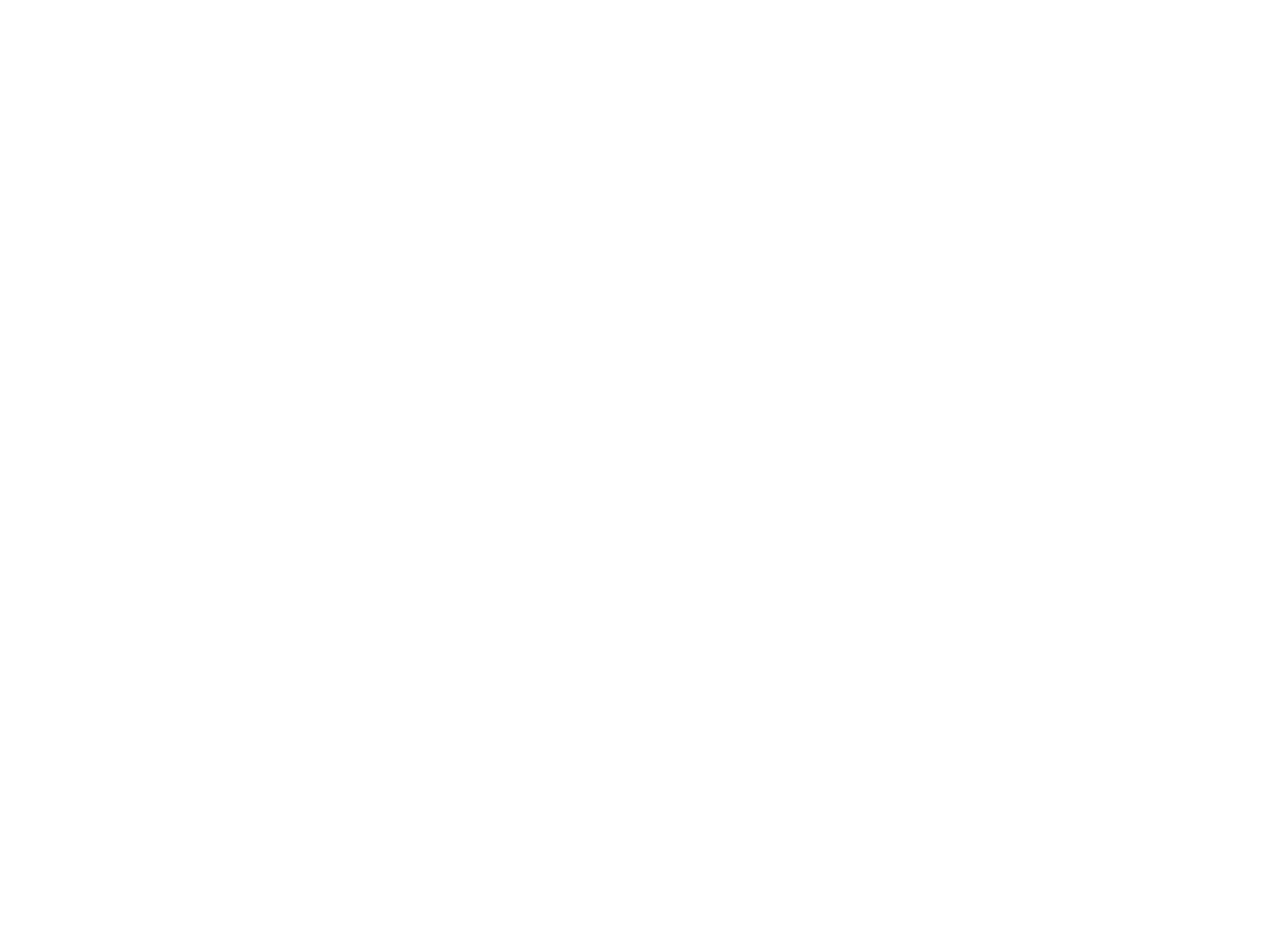
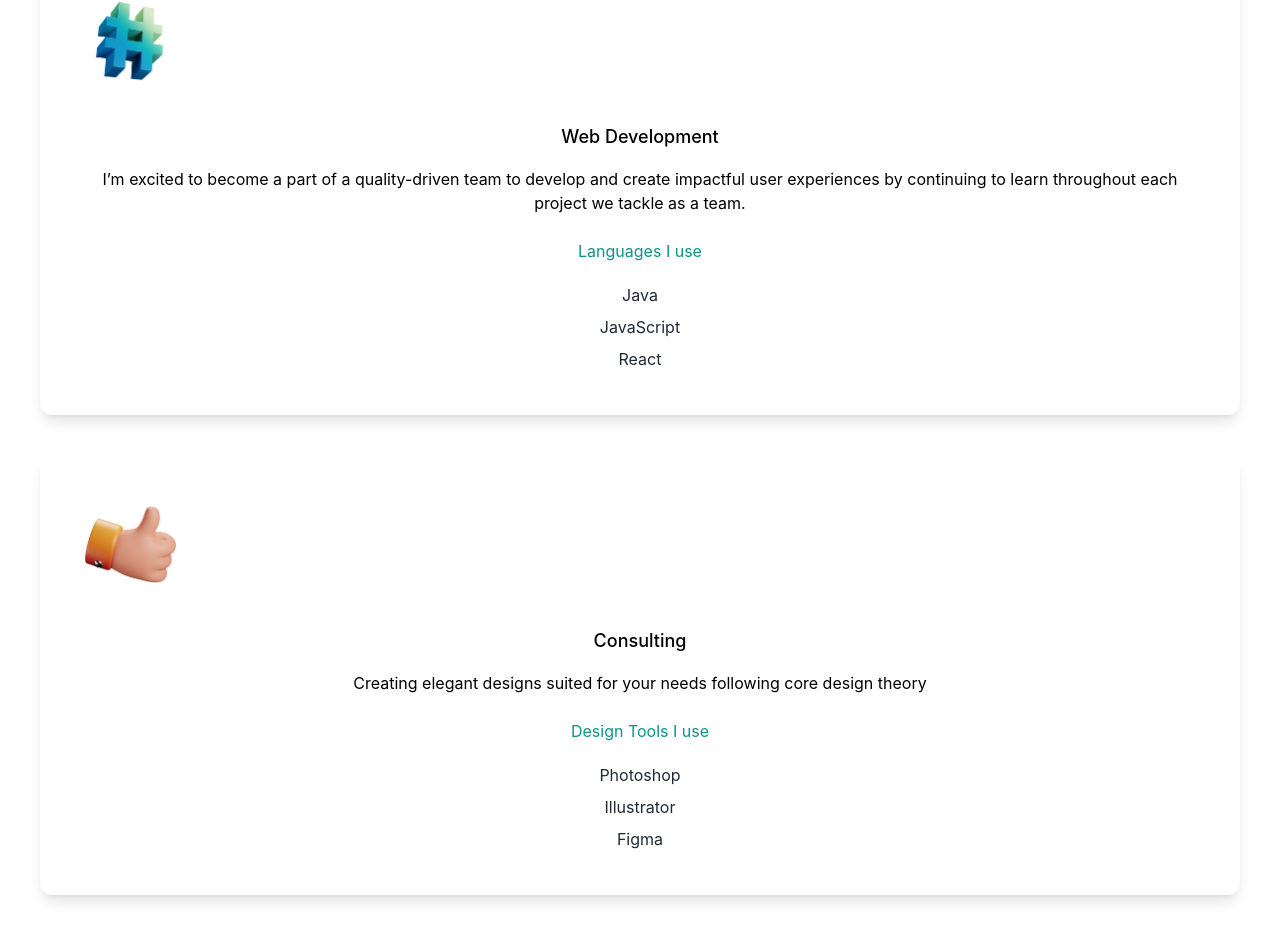
Before and after one commit to GundamMosi10/colin-react-portfolio-latest, a Next.js app: page / in a window 1280 px wide. Shown: the part 1773-2708 px from the top of the page. Before the commit the page ends 1724 px from the top, so only its background shows below. Built offline with nearby package versions, Linux system fonts and the light colour scheme.

Commit message:
added the other two cards for coding and consulting thinking about adding one for photography and management

```diff
--- a/pages/index.tsx
+++ b/pages/index.tsx
@@ -74,6 +74,28 @@
               <p className="text-gray-800 py-1">Illustrator</p>
               <p className="text-gray-800 py-1">Figma</p>
             </div>
+            <div className="text-center shadow-lg p-10 rounded-xl my-10">
+              <Image src={code} width={100} height={100}/>
+              <h3 className="text-lg font-medium pt-8 pb-2">
+                Web Development
+              </h3>
+              <p className="py-2">I’m excited to become a part of a quality-driven team to develop and create impactful user experiences by continuing to learn throughout each project we tackle as a team. </p>
+              <h4 className="py-4 text-teal-600">Languages I use</h4>
+              <p className="text-gray-800 py-1">Java</p>
+              <p className="text-gray-800 py-1">JavaScript</p>
+              <p className="text-gray-800 py-1">React</p>
+            </div>
+            <div className="text-center shadow-lg p-10 rounded-xl my-10">
+              <Image src={consulting} width={100} height={100}/>
+              <h3 className="text-lg font-medium pt-8 pb-2">
+                Consulting
+              </h3>
+              <p className="py-2">Creating elegant designs suited for your needs following core design theory</p>
+              <h4 className="py-4 text-teal-600">Design Tools I use</h4>
+              <p className="text-gray-800 py-1">Photoshop</p>
+              <p className="text-gray-800 py-1">Illustrator</p>
+              <p className="text-gray-800 py-1">Figma</p>
+            </div>
           </div>
         </section>
       </main>
```
